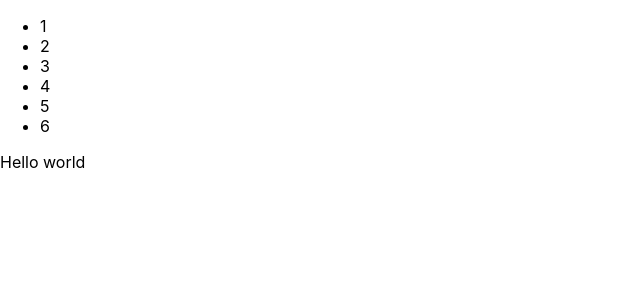
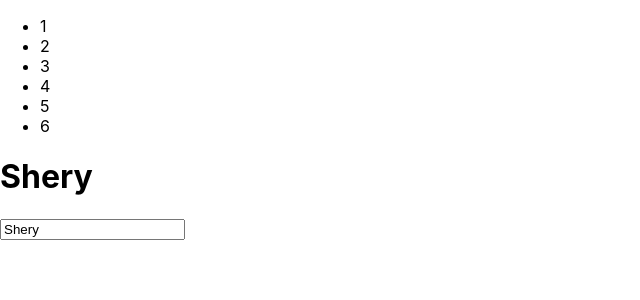
Before and after one commit to Shaheryar0054/react-practice, a React (Create React App) app: page / in a window 1280 px wide. Shown: the top 300 px of the page, without its empty margins (0-640 px from the left). Built offline with nearby package versions, Linux system fonts and the light colour scheme.

Commit message:
Used state Hook

```diff
--- a/src/App.js
+++ b/src/App.js
@@ -1,11 +1,12 @@
 import React from 'react';
 import List from './List';
+import State from './State';
 
 function App() {
   return (
     <div>
       <List />
-      Hello world
+      <State />
     </div>
   );
 }
--- /dev/null
+++ b/src/State.js
@@ -0,0 +1,17 @@
+import React, { useState } from 'react';
+
+function State() {
+  const [inputValue, newChangeValue] = useState('Shery');
+  const onChange = (event) => {
+    const newval = event.target.value;
+    newChangeValue(newval);
+  };
+  return (
+    <div>
+      <h1>{inputValue}</h1>
+      <input type="text" value={inputValue} placeholder="Type something" onChange={onChange} />
+    </div>
+  );
+}
+
+export default State;
```
